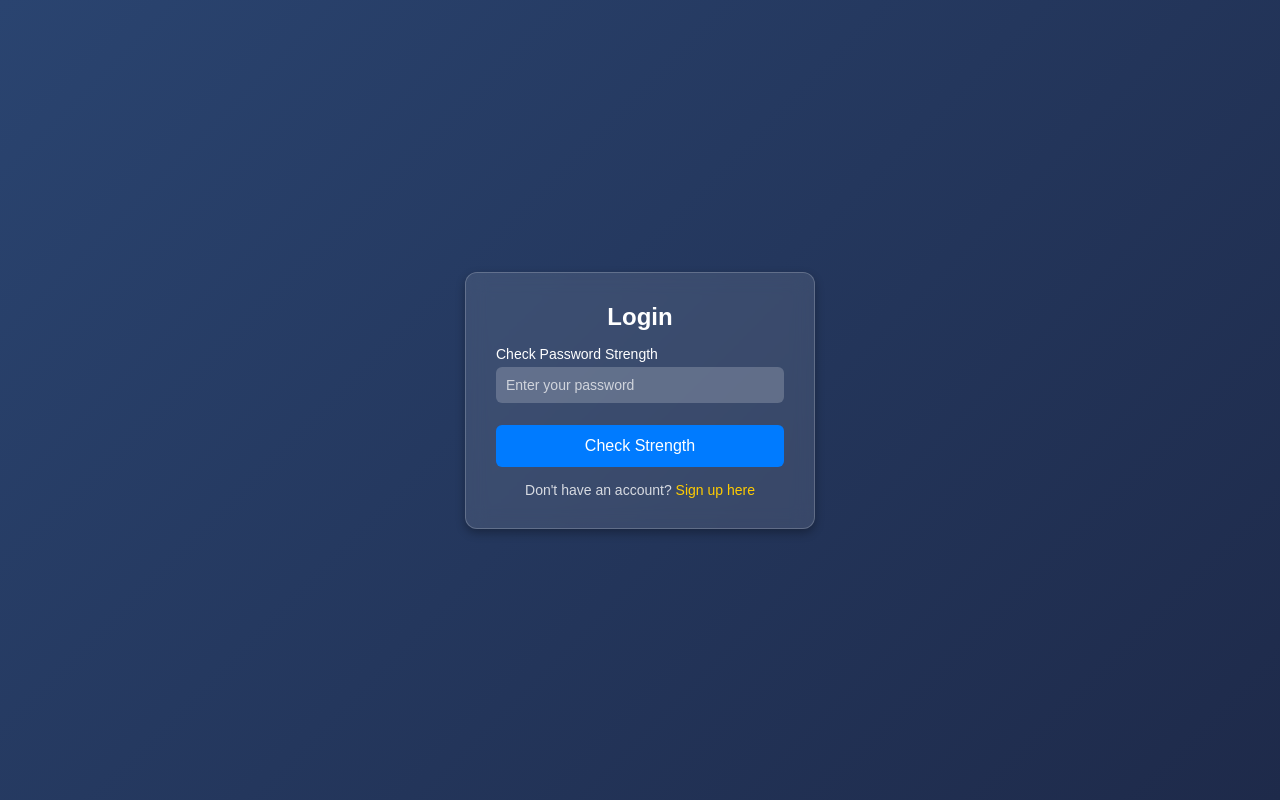
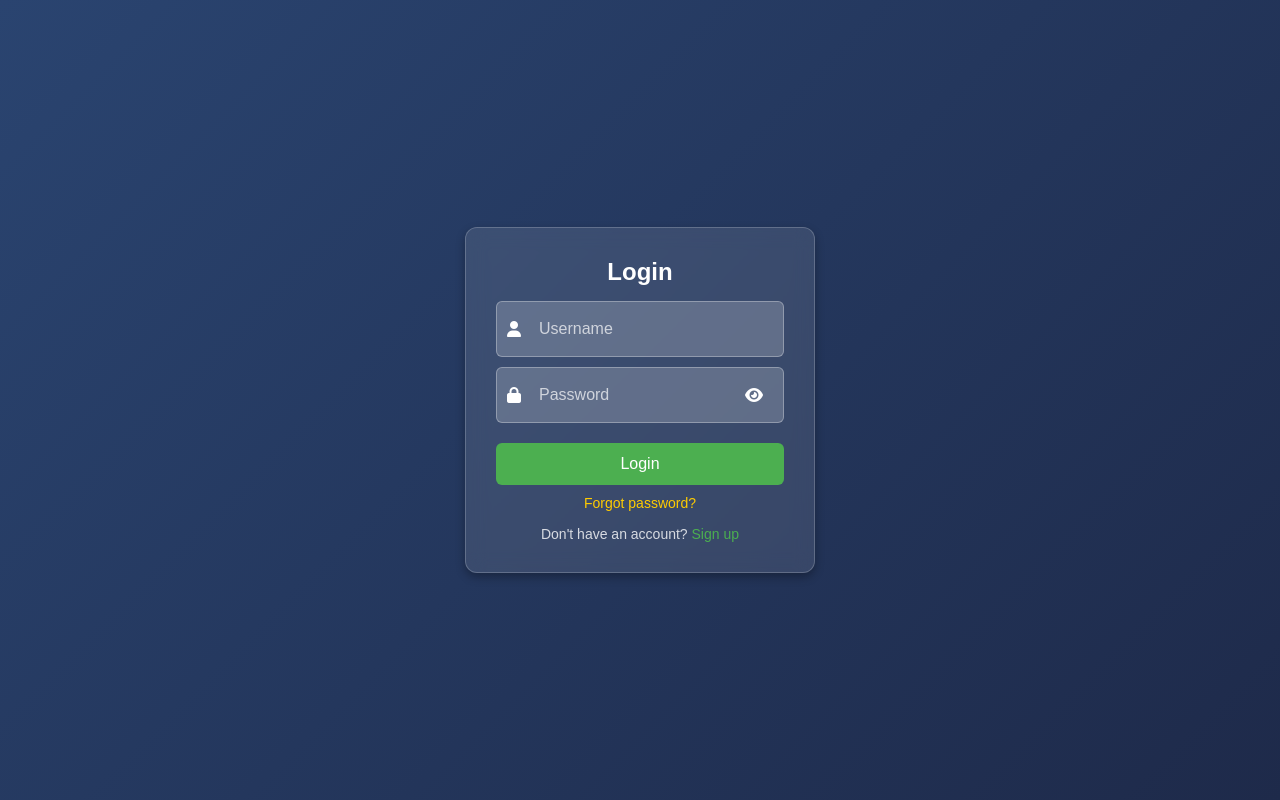
Before and after one commit to kostasangelo/password-checker, a Flask app: page / in a window 1280 px wide. Run offline with Flask 3, Linux system fonts and the light colour scheme; some libraries are stand-ins or nearby versions.

Commit message:
Updated login page and fixed errors

```diff
--- a/templates/index.html
+++ b/templates/index.html
@@ -4,6 +4,7 @@
     <meta charset="UTF-8">
     <meta name="viewport" content="width=device-width, initial-scale=1.0">
     <title>Login | Secure Access</title>
+    <script src="https://kit.fontawesome.com/a076d05399.js" crossorigin="anonymous"></script>
     <style>
         * {
             box-sizing: border-box;
@@ -20,7 +21,7 @@
             background: linear-gradient(135deg, #2a4470, #1e2a4a);
         }
 
-        .login-container {
+        .container {
             background: rgba(255, 255, 255, 0.1);
             padding: 30px;
             border-radius: 12px;
@@ -32,45 +33,50 @@
             position: relative;
         }
 
-        h2 {
+        h1 {
             font-size: 24px;
             font-weight: bold;
             color: #ffffff;
             margin-bottom: 15px;
         }
 
-        .input-group {
+        .input-container {
             display: flex;
-            flex-direction: column;
-            text-align: left;
-            margin-bottom: 12px;
+            align-items: center;
+            background: rgba(255, 255, 255, 0.2);
+            padding: 10px;
+            margin: 10px 0;
+            border-radius: 6px;
+            border: 1px solid rgba(255, 255, 255, 0.3);
         }
 
-        .input-group label {
+        .input-container i {
             color: white;
-            font-size: 14px;
-            margin-bottom: 5px;
+            margin-right: 10px;
         }
 
-        .input-group input {
-            padding: 10px;
+        .input-container input {
+            width: 100%;
+            padding: 8px;
             border: none;
-            border-radius: 6px;
-            background: rgba(255, 255, 255, 0.2);
+            background: transparent;
+            outline: none;
+            font-size: 16px;
             color: white;
-            font-size: 14px;
-            outline: none;
-            width: 100%;
         }
 
-        .input-group input::placeholder {
+        .input-container input::placeholder {
             color: rgba(255, 255, 255, 0.7);
+        }
+
+        .toggle-password {
+            cursor: pointer;
         }
 
         .login-btn {
             padding: 12px;
             border: none;
-            background: #007BFF;
+            background: #4CAF50;
             color: white;
             cursor: pointer;
             border-radius: 6px;
@@ -81,8 +87,29 @@
         }
 
         .login-btn:hover {
-            background: #0056b3;
+            background: #45a049;
             transform: scale(1.05);
+        }
+
+        .result {
+            color: white;
+            margin-top: 10px;
+        }
+
+        .forgot-password {
+            color: rgba(255, 255, 255, 0.8);
+            font-size: 14px;
+            margin-top: 10px;
+            display: block;
+        }
+
+        .forgot-password a {
+            color: #ffcc00;
+            text-decoration: none;
+        }
+
+        .forgot-password a:hover {
+            text-decoration: underline;
         }
 
         .signup-link {
@@ -93,35 +120,59 @@
         }
 
         .signup-link a {
-            color: #ffcc00;
+            color: #4CAF50;
             text-decoration: none;
         }
 
         .signup-link a:hover {
             text-decoration: underline;
         }
-
-        .message {
-            color: white;
-            margin-top: 10px;
-            font-size: 14px;
-        }
     </style>
 </head>
 <body>
-    <div class="login-container">
-        <h2>Login</h2>
-        {% if result %}
-            <p class="message">{{ result }}</p>
-        {% endif %}
-        <form action="/" method="POST">
-            <div class="input-group">
-                <label for="password">Check Password Strength</label>
-                <input type="password" id="password" name="password" placeholder="Enter your password" required>
+    <div class="container">
+        <h1>Login</h1>
+
+        <div class="result">
+            {% if result %}
+                <p>{{ result }}</p>
+            {% endif %}
+        </div>
+
+        <form method="POST">
+            <div class="input-container">
+                <i class="fas fa-user"></i>
+                <input type="text" name="username" placeholder="Username" required>
             </div>
-            <button type="submit" class="login-btn">Check Strength</button>
+
+            <div class="input-container">
+                <i class="fas fa-lock"></i>
+                <input type="password" name="password" id="password" placeholder="Password" required>
+                <i class="fas fa-eye toggle-password" onclick="togglePassword()"></i>
+            </div>
+
+            <button type="submit" class="login-btn">Login</button>
         </form>
-        <p class="signup-link">Don't have an account? <a href="/signup">Sign up here</a></p>
+
+        <p class="forgot-password"><a href="#">Forgot password?</a></p>
+        <p class="signup-link">Don't have an account? <a href="signup.html">Sign up</a></p>
     </div>
+
+    <script>
+        function togglePassword() {
+            const passwordField = document.getElementById("password");
+            const toggleIcon = document.querySelector(".toggle-password");
+
+            if (passwordField.type === "password") {
+                passwordField.type = "text";
+                toggleIcon.classList.remove("fa-eye");
+                toggleIcon.classList.add("fa-eye-slash");
+            } else {
+                passwordField.type = "password";
+                toggleIcon.classList.remove("fa-eye-slash");
+                toggleIcon.classList.add("fa-eye");
+            }
+        }
+    </script>
 </body>
 </html>
```
